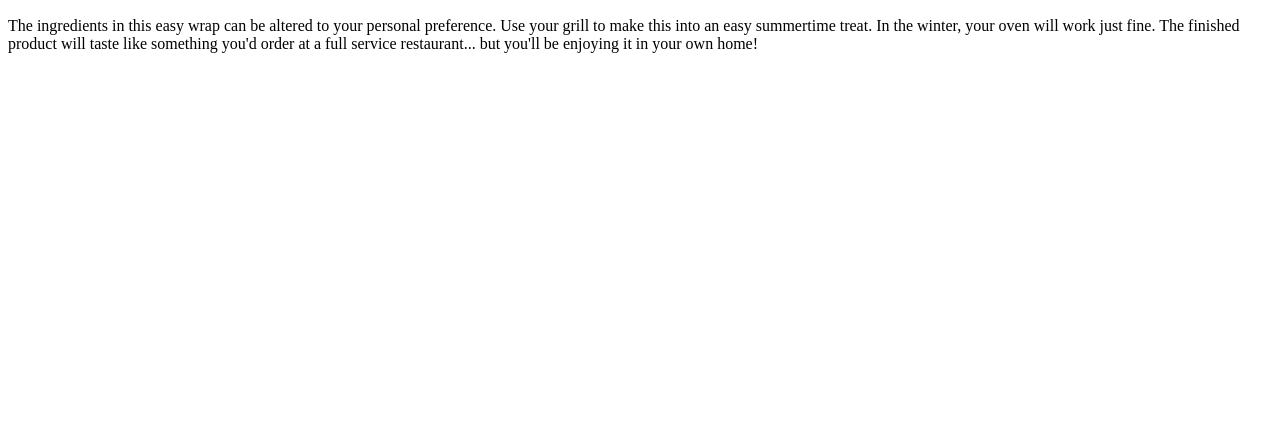
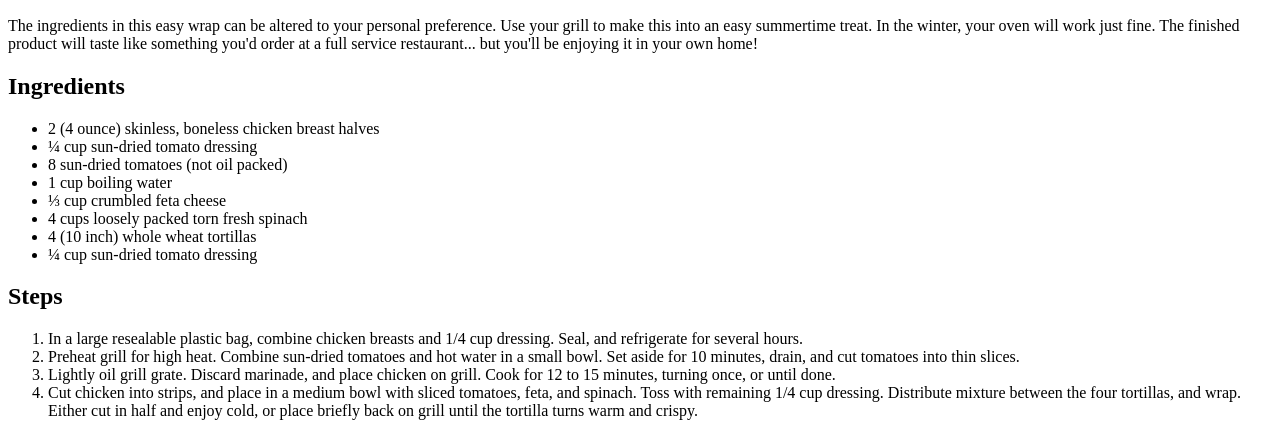
Before and after one commit to mhelfrich/odin-recipes, a plain HTML site: page recipes/chickenWrap.html in a window 1280 px wide. Shown: the part 434-870 px from the top of the page. Before the commit the page ends 800 px from the top, so only its background shows below. Drawn offline with Linux system fonts and the light colour scheme.

Commit message:
Add ingredients and steps

```diff
--- a/recipes/chickenWrap.html
+++ b/recipes/chickenWrap.html
@@ -18,5 +18,39 @@
       like something you'd order at a full service restaurant... but you'll be
       enjoying it in your own home!
     </p>
+    <h2>Ingredients</h2>
+    <ul>
+      <li>2 (4 ounce) skinless, boneless chicken breast halves</li>
+      <li>¼ cup sun-dried tomato dressing</li>
+      <li>8 sun-dried tomatoes (not oil packed)</li>
+      <li>1 cup boiling water</li>
+      <li>⅓ cup crumbled feta cheese</li>
+      <li>4 cups loosely packed torn fresh spinach</li>
+      <li>4 (10 inch) whole wheat tortillas</li>
+      <li>¼ cup sun-dried tomato dressing</li>
+    </ul>
+    <h2>Steps</h2>
+    <ol>
+      <li>
+        In a large resealable plastic bag, combine chicken breasts and 1/4 cup
+        dressing. Seal, and refrigerate for several hours.
+      </li>
+      <li>
+        Preheat grill for high heat. Combine sun-dried tomatoes and hot water in
+        a small bowl. Set aside for 10 minutes, drain, and cut tomatoes into
+        thin slices.
+      </li>
+      <li>
+        Lightly oil grill grate. Discard marinade, and place chicken on grill.
+        Cook for 12 to 15 minutes, turning once, or until done.
+      </li>
+      <li>
+        Cut chicken into strips, and place in a medium bowl with sliced
+        tomatoes, feta, and spinach. Toss with remaining 1/4 cup dressing.
+        Distribute mixture between the four tortillas, and wrap. Either cut in
+        half and enjoy cold, or place briefly back on grill until the tortilla
+        turns warm and crispy.
+      </li>
+    </ol>
   </body>
 </html>
```
